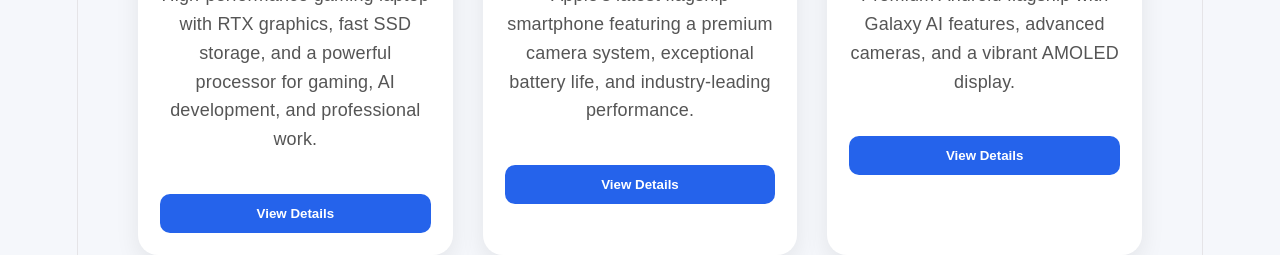
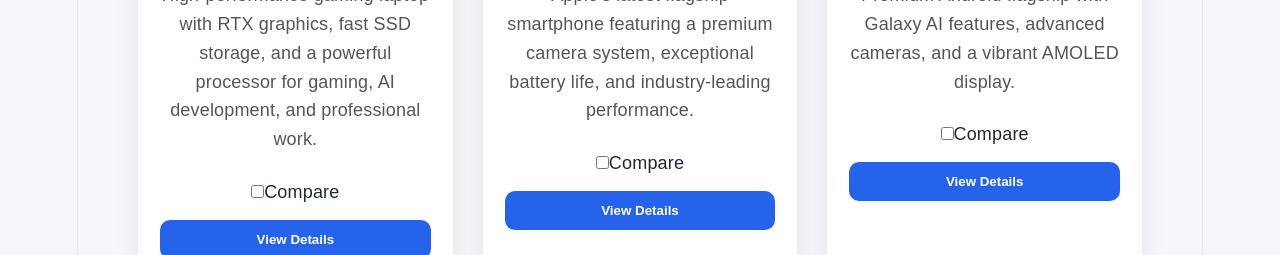
Before and after one commit to Gracedman2024/project-atlas, a React (Vite) app: page / in a window 1280 px wide. Shown: the part 1660-1915 px from the top of the page. Built offline with nearby package versions, Linux system fonts and the light colour scheme.

Commit message:
Version 1.8 - Added product comparison selection

```diff
--- a/src/App.jsx
+++ b/src/App.jsx
@@ -16,11 +16,14 @@
   const [selectedProduct, setSelectedProduct] = useState(null);
   const [wishlist, setWishlist] = useState(() => {
 
+
   const savedWishlist = localStorage.getItem("wishlist");
 
   return savedWishlist ? JSON.parse(savedWishlist) : [];
 
 });
+
+const [comparisonList, setComparisonList] = useState([]);
 
 useEffect(() => {
 
@@ -46,6 +49,33 @@
     }
   };
 
+  const toggleComparison = (productId) => {
+
+  if (comparisonList.includes(productId)) {
+
+    setComparisonList(
+      comparisonList.filter((id) => id !== productId)
+    );
+
+  } else {
+
+    if (comparisonList.length >= 2) {
+
+      alert("You can compare only two products at a time.");
+
+      return;
+
+    }
+
+    setComparisonList([
+      ...comparisonList,
+      productId
+    ]);
+
+  }
+
+};
+
   return (
     <div className="app">
       <Navbar wishlistCount={wishlist.length} />
@@ -62,6 +92,8 @@
   onViewDetails={setSelectedProduct}
   wishlist={wishlist}
   toggleWishlist={toggleWishlist}
+  comparisonList={comparisonList}
+  toggleComparison={toggleComparison}
 />
       ) : (
       <SearchResults
@@ -69,6 +101,8 @@
   onViewDetails={setSelectedProduct}
   wishlist={wishlist}
   toggleWishlist={toggleWishlist}
+  comparisonList={comparisonList}
+  toggleComparison={toggleComparison}
 />
       )}
 
--- a/src/components/FeaturedProducts.jsx
+++ b/src/components/FeaturedProducts.jsx
@@ -4,7 +4,9 @@
 function FeaturedProducts({
   onViewDetails,
   wishlist,
-  toggleWishlist
+  toggleWishlist,
+  comparisonList,
+  toggleComparison
 }) {
   return (
     <section className="products">
@@ -17,12 +19,14 @@
 
         {products.map((product) => (
 
-          <ProductCard
+        <ProductCard
   key={product.id}
   product={product}
   onViewDetails={onViewDetails}
   wishlist={wishlist}
   toggleWishlist={toggleWishlist}
+  comparisonList={comparisonList}
+  toggleComparison={toggleComparison}
 />
 
         ))}
--- a/src/components/ProductCard.jsx
+++ b/src/components/ProductCard.jsx
@@ -2,7 +2,9 @@
   product,
   onViewDetails,
   wishlist,
-  toggleWishlist
+  toggleWishlist,
+  comparisonList,
+  toggleComparison
 }) {
   return (
     <div className="card">
@@ -50,6 +52,22 @@
         {product.description}
       </p>
 
+      <div className="compare-option">
+
+  <label>
+
+    <input
+      type="checkbox"
+      checked={comparisonList.includes(product.id)}
+      onChange={() => toggleComparison(product.id)}
+    />
+
+    Compare
+
+  </label>
+
+</div>
+
       <button
         className="details-btn"
         onClick={() => onViewDetails(product)}
--- a/src/components/SearchResults.jsx
+++ b/src/components/SearchResults.jsx
@@ -4,7 +4,9 @@
   products,
   onViewDetails,
   wishlist,
-  toggleWishlist
+  toggleWishlist,
+  comparisonList,
+  toggleComparison
 }) {
 
   if (products.length === 0) {
@@ -33,6 +35,8 @@
   onViewDetails={onViewDetails}
   wishlist={wishlist}
   toggleWishlist={toggleWishlist}
+  comparisonList={comparisonList}
+  toggleComparison={toggleComparison}
 />
 
         ))}
```
Lines whose indentation alone changed are shown as unchanged.
